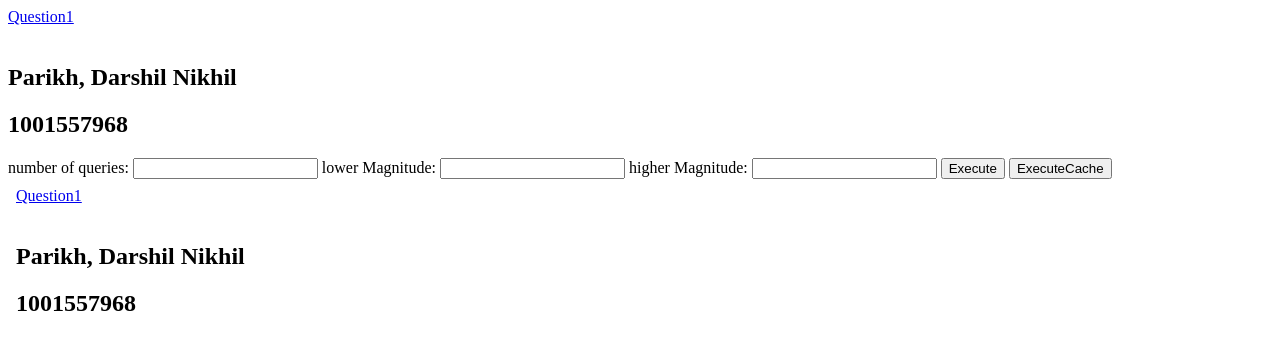
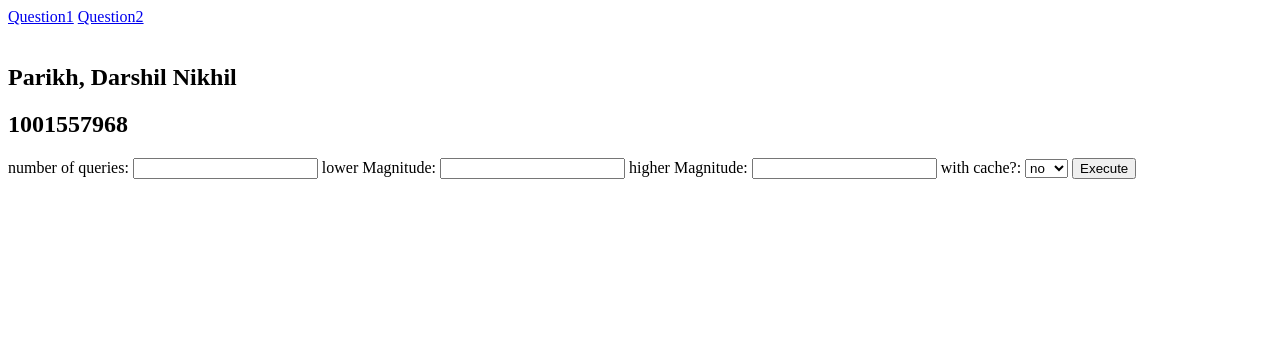
Before and after one commit to darshilgit/cloud3repo, a Flask app: template templates/question2.html in a window 1280 px wide. Shown: the top 350 px of the page. Run offline with Flask 2, Linux system fonts and the light colour scheme; the template is opened without the code that fills it, so the values that code supplies are empty; some libraries are stand-ins or nearby versions.

Commit message:
added question2

```diff
--- a/app.py
+++ b/app.py
@@ -3,6 +3,7 @@ import pyodbc as db
 import redis
 import pygal
 import time
+import random
 
 app = Flask(__name__)
 conn = db.connect("Driver={ODBC Driver 17 for SQL Server};Server=tcp:cloud3dbserver.database.windows.net,1433;Database=cloud3db;Uid=dbuser@cloud3dbserver;Pwd={Mypassword!};Encrypt=yes;TrustServerCertificate=no;Connection Timeout=30;")
@@ -55,23 +56,24 @@ def query_db_execute():
 
     try:
         # if mag != '' and oper != '':
-        cursor = conn.cursor()
         # sql = '''SELECT COUNT(*) FROM QUIZ2TABLE where "mag" < ? '''
         #         # cursor.execute(sql, (mag,))
         sql = "SELECT COUNT(*) FROM quakes where mag " + oper + mag
-        if request.args.get('form') == 'Execute':
+        if request.args.get('form') == 'no':
             startTime = time.perf_counter()
+            cursor = conn.cursor()
             cursor.execute(sql)
             result = cursor.fetchall()
             endTime = time.perf_counter()
             result = result[0][0]
             total_time = endTime-startTime
-        elif request.args.get('form') == 'ExecuteCache':
+        elif request.args.get('form') == 'yes':
             startTime = time.perf_counter()
             result = redis_query(sql)
             endTime = time.perf_counter()
             if result != None:
                 result = str(result)
+                result = result.replace("'",'')
                 result = result.split('b')
                 result = result[-1]
             total_time = endTime - startTime
@@ -82,7 +84,37 @@ def query_db_execute():
     return render_template('question1.html', result=result, total_time=total_time)
 
 
+@app.route('/question2', methods=['GET'])
+def query_db_2():
+    return render_template('question2.html', )
 
+@app.route('/question2_execute', methods=['GET'])
+def query_db_2_execute():
+    qcount = request.args.get('qcount')
+    qcount = int(qcount)
+    lmag = float(request.args.get('lmag'))
+    hmag = float(request.args.get('hmag'))
+    try:
+        if request.args.get('form') == 'no':
+            startTime = time.perf_counter()
+            while qcount != 0:
+                sql = "SELECT COUNT(*) FROM quakes where mag =" + str(round(random.uniform(lmag, hmag), 1))
+                cursor = conn.cursor()
+                result = cursor.execute(sql).fetchall()
+                qcount = qcount - 1
+            endTime = time.perf_counter()
+            total_time = endTime - startTime
+        elif request.args.get('form') == 'yes':
+            startTime = time.perf_counter()
+            while qcount != 0:
+                sql = "SELECT COUNT(*) FROM quakes where mag =" + str(round(random.uniform(lmag, hmag), 1))
+                result = redis_query(sql)
+                qcount = qcount - 1
+            endTime = time.perf_counter()
+            total_time = endTime - startTime
+    except:
+        result = "error try again"
+    return render_template('question2.html', total_time=total_time)
 
 if __name__ == '_main_':
     app.run()
--- a/templates/common.html
+++ b/templates/common.html
@@ -9,6 +9,7 @@
 <body>
     <div>
         <a href="/question1">Question1</a>
+        <a href="/question2">Question2</a>
         <br><br>
         <h2>Parikh, Darshil Nikhil</h2>
         <h2>1001557968</h2>
--- a/templates/question2.html
+++ b/templates/question2.html
@@ -1,12 +1,21 @@
 {%  include 'common.html' %}
 
-<form action="/queryDB" method="post">
+<form action="/question2_execute" method="get">
     number of queries: <input type="text" name="qcount">
     lower Magnitude: <input type="text" name="lmag">
     higher Magnitude: <input type="text" name="hmag">
-
-    <input type="submit" name= "form" value="Execute" />
-    <input type="submit" name= "form" value="ExecuteCache" />
+    with cache?: <select name="form">
+                      <option value="no">no</option>
+                      <option value="yes">yes</option>
+                    </select>
+    <input type="submit" value="Execute" />
+{#    <input type="submit" name= "form" value="ExecuteCache" />#}
 </form>
 
-<embed type="image/svg+xml" src= {{ chart|safe }} />
+
+{% if total_time %}
+    <p>Time Taken</p>
+    <h1> {{total_time}} </h1>
+{#    #}
+{% endif %}
+{#<embed type="image/svg+xml" src= {{ chart|safe }} />#}
```
Also changed, not shown: templates/question1.html (+6 -2 lines).
